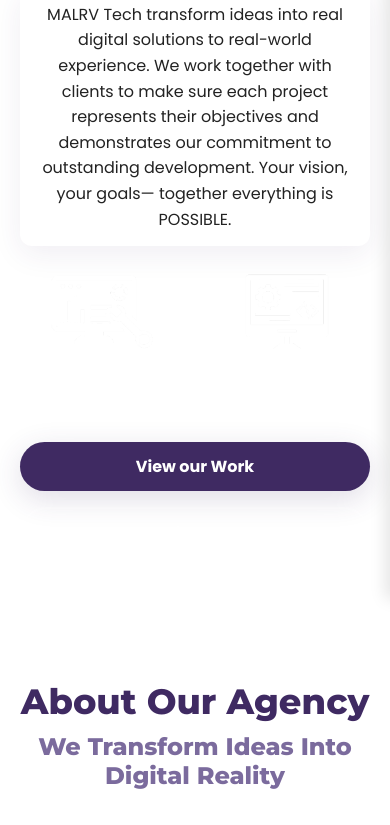
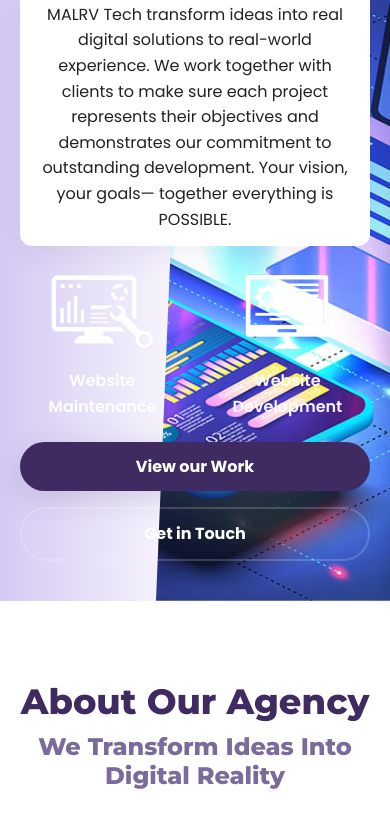
Before and after one commit to werpafist15-beep/for-my-website-group-project-only, a plain HTML site: page index.html in a window 390 px wide. Shown: the part 245-1070 px from the top of the page. Drawn offline with Linux system fonts and the light colour scheme.

Commit message:
Updated style.css

```diff
--- a/style.css
+++ b/style.css
@@ -1951,9 +1951,3 @@ html {
     width: 100%;
   }
 }
-@media (max-width: 768px) {
-  .hero-photo::before,
-  .hero-photo::after {
-    display: none;
-  }
-}
```
